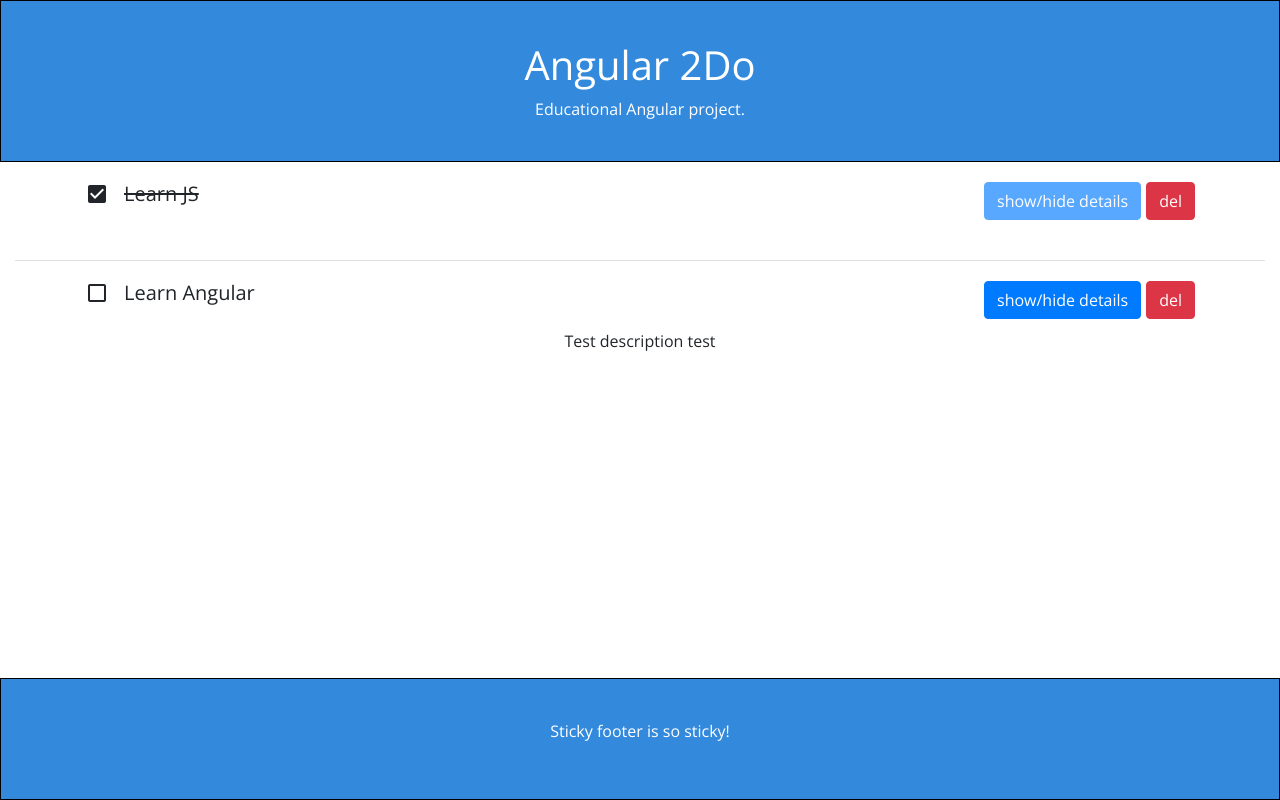
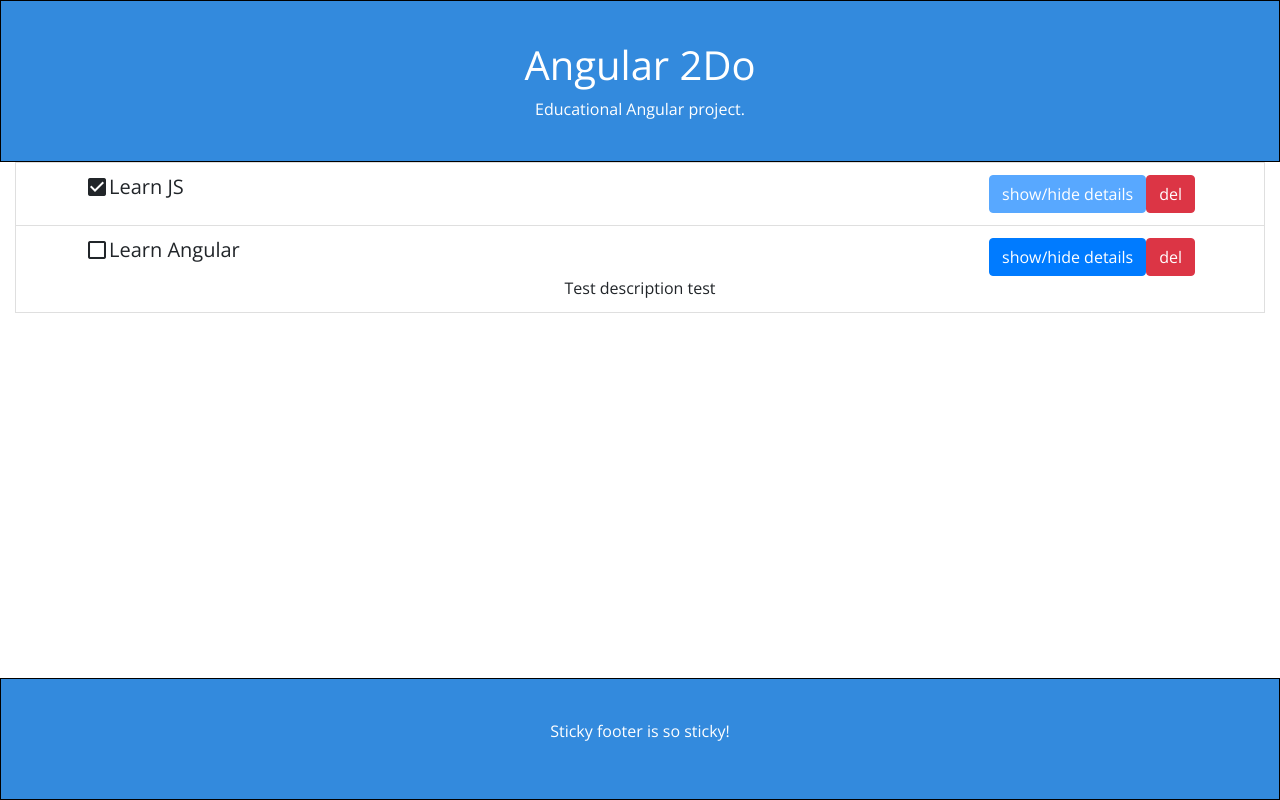
Before and after one commit to valeriytitovych/angular2do, an Angular app: page / in a window 1280 px wide. Built offline with nearby package versions, Linux system fonts and the light colour scheme.

Commit message:
added todo-item & input

```diff
--- a/src/app/pages/todos/todo-item/todo-item.component.html
+++ b/src/app/pages/todos/todo-item/todo-item.component.html
@@ -1 +1,25 @@
-<p>todo-item works!</p>
+<li class="list-group-item todos-item" *ngFor="let item of todo">
+    <header class="container">
+        <div class="row todo-header">
+            <div class="d-flex col-sm-6 col-12 app-todo-header-list-item">
+                <i class="material-icons check-box">
+                    {{ item.isDone ? 'check_box' : 'check_box_outline_blank' }}
+                </i>
+
+                <h5 [class.is-completed]="item.isDone">
+                    {{item.title}}
+                </h5>
+            </div>
+
+            <div class="todo-btn-group col-sm-6 col-12 d-flex justify-content-sm-end app-todo-header-btn">
+                <button class="btn btn-primary" [disabled]="!item.description">show/hide details</button>
+
+                <button class="btn btn-danger">del</button>
+            </div>
+        </div>
+    </header>
+
+    <div class="todo-description d-flex justify-content-center">
+        {{item.description}}
+    </div>
+</li>
--- a/src/app/pages/todos/todo-item/todo-item.component.ts
+++ b/src/app/pages/todos/todo-item/todo-item.component.ts
@@ -1,4 +1,5 @@
-import { Component, OnInit } from '@angular/core';
+import { Component, Input, OnInit } from '@angular/core';
+
 
 @Component({
   selector: 'app-todo-item',
@@ -6,10 +7,11 @@
   styleUrls: ['./todo-item.component.scss']
 })
 export class TodoItemComponent implements OnInit {
-
+  @Input() todo: [];
   constructor() { }
 
   ngOnInit(): void {
+
   }
 
 }
--- a/src/app/pages/todos/todos.component.html
+++ b/src/app/pages/todos/todos.component.html
@@ -3,34 +3,9 @@
         <p>Todo list is empty. Please create your first todo.</p>
     </div>
     <ul class="list-group list-group-flush todos-list" *ngIf="todoList">
-        <!-- <app-todo-item *ngFor="let item of todoList">
-            [item]="todo"
-        </app-todo-item> -->
-        <li class="list-group-item todos-item" *ngFor="let item of todoList">
-            <header class="container">
-                <div class="row todo-header">
-                    <div class="d-flex col-sm-6 col-12 app-todo-header-list-item">
-                        <i class="material-icons check-box">
-                            {{ item.isDone ? 'check_box' : 'check_box_outline_blank' }}
-                        </i>
+        <app-todo-item [todo]="todoList">
 
-                        <h5 [class.is-completed]="item.isDone">
-                            {{item.title}}
-                        </h5>
-                    </div>
-
-                    <div class="todo-btn-group col-sm-6 col-12 d-flex justify-content-sm-end app-todo-header-btn">
-                        <button class="btn btn-primary" [disabled]="!item.description">show/hide details</button>
-
-                        <button class="btn btn-danger">del</button>
-                    </div>
-                </div>
-            </header>
-
-            <div class="todo-description d-flex justify-content-center">
-                {{item.description}}
-            </div>
-        </li>
+        </app-todo-item>
     </ul>
 
     <div class="text-center" *ngIf="!todoList">
```
Also changed, not shown: src/app/pages/todos/todos.component.ts (line endings or trailing spaces).
